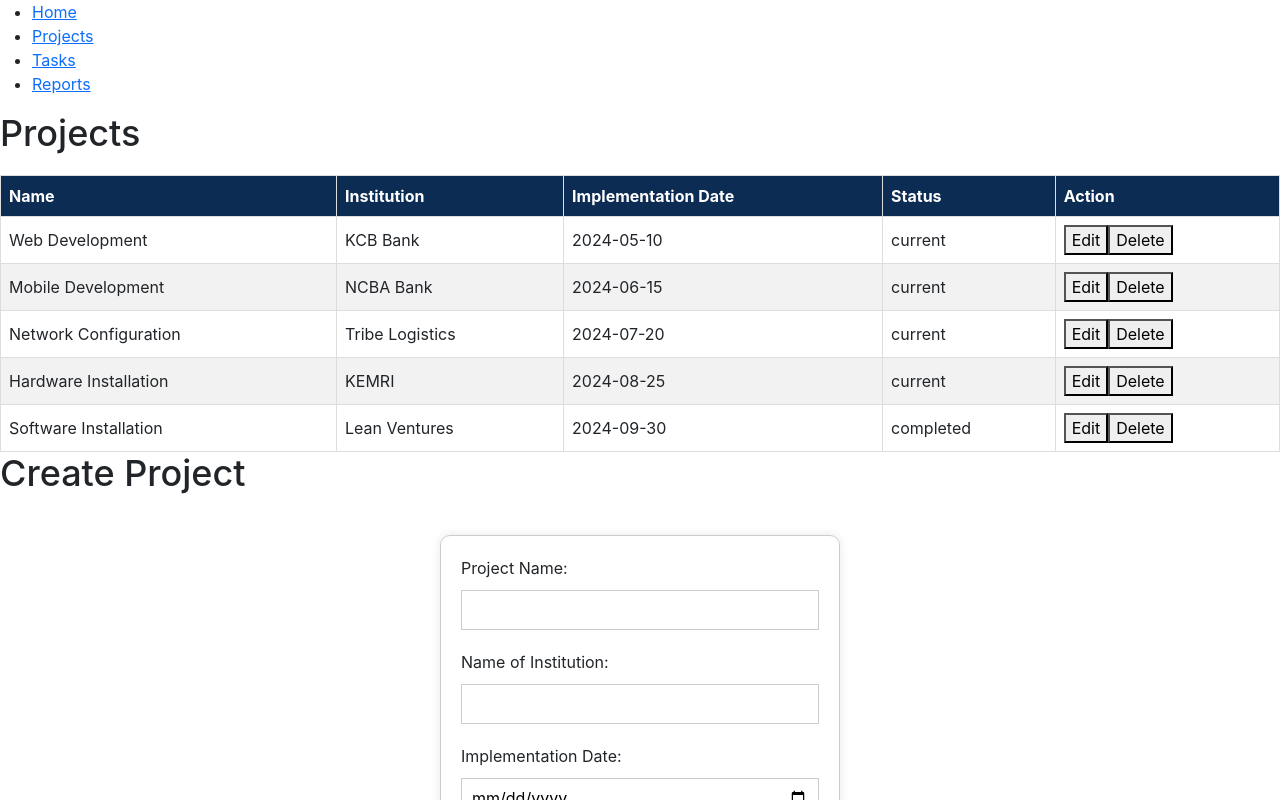
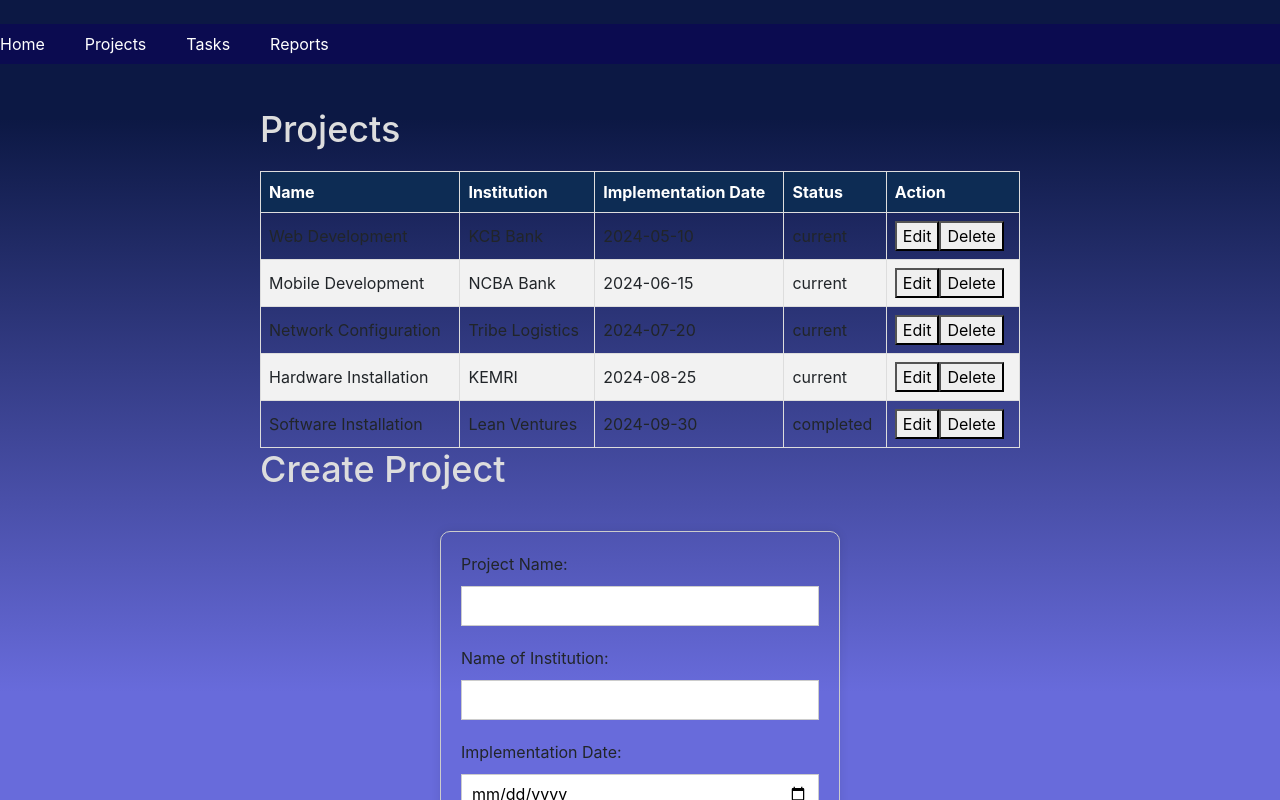
Before and after one commit to amandasuzzanne/project-tracker, a React (Create React App) app: page /projects in a window 1280 px wide. Shown: the top 800 px of the page. Built offline with nearby package versions, Linux system fonts and the light colour scheme; data requests are answered from the project's data file.

Commit message:
Inserting the Navbar

```diff
--- a/src/App.css
+++ b/src/App.css
@@ -1,60 +1,48 @@
-.navigtion{
-background-color: aqua;
-color: goldenrod;
-padding: 10px 0;
+.App {
+  background: rgb(104, 107, 219);
+  background: linear-gradient(0deg, rgba(104, 107, 219, 1) 30%, rgba(12, 24, 68, 1) 88%);
 }
-.navigation ul{
-  list-style-type: none;
-  margin:0;
-  padding: 0;
-  text-align: center;
-}
-.navigation ul li{
-  display: inline;
-  margin: 20px;
-}
-.navigation ul li a{
-  text-decoration: none;
-  color: black;
-  font-weight: bold;
-  padding: 10px 20px;
-  border-radius: 5px;
-  transition: background-color 0.3s ease;
-}
-.navigation ul li a:hover{
-  background-color: #1466bb;
-}
-.container{
+
+.container {
   margin: 20px auto;
   max-width: 800px;
   padding: 0 20px;
 }
-h1{
+
+h1 {
   font-size: 36px;
   margin-bottom: 20px;
+  color: #ddd;
 }
-p{
+
+p {
   font-size: 18px;
   line-height: 1.6;
   margin-bottom: 20px;
 }
-table{
+
+table {
   width: 100%;
-  border-collapse:collapse
+  border-collapse: collapse
 }
-table th,table td{
+
+table th,
+table td {
   border: 1px solid #ddd;
   padding: 8px;
 }
-table th{
+
+table th {
   background-color: #0d2c54;
   color: #fff;
   text-align: left;
 }
-table tr:nth-child(even){
+
+table tr:nth-child(even) {
   background-color: #f2f2f2;
 }
-form{
+
+form {
   max-width: 400px;
   margin: 40px auto;
   padding: 20px;
@@ -62,30 +50,36 @@ form{
   border-radius: 10px;
   box-shadow: 0 0 10px rgba(0, 0, 0, 0.1);
 }
-label{
+
+label {
   display: block;
   margin-bottom: 10px;
 }
-input,select{
+
+input,
+select {
   width: 100%;
   height: 40px;
   margin-bottom: 20px;
   padding: 10px;
   border: 1px solid #ccc;
 }
-button[type="submit"]{
+
+button[type="submit"] {
   width: 100%;
   height: 40px;
-  background-color: #4CAF50;
+  background-color: #1e175a;
   color: #fff;
   padding: 10px;
   border: none;
   border-radius: 10px;
   cursor: pointer;
 }
-button[type="submit"]:hover{
+
+button[type="submit"]:hover {
   background-color: #3e8e41;
 }
+
 /* Add some basic styling to make the table look decent */
 
 .home {
--- a/src/App.js
+++ b/src/App.js
@@ -4,29 +4,16 @@ import Home from './components/Home';
 import Projects from './components/Projects';
 import Tasks from './components/Tasks';
 import Reports from './components/Reports';
+import Navbar from './components/NavBar';
 import "./App.css";
 
 function App() {
   return (
+    <div className="App">
       <Router>
-      <div>
-        <nav>
-          <ul>
-            <li>
-              <a href="/">Home</a>
-            </li>
-            <li>
-              <a href="/projects">Projects</a>
-            </li>
-            <li>
-              <a href="/tasks">Tasks</a>
-            </li>
-            <li>
-              <a href="/reports">Reports</a>
-            </li>
-          </ul>
-        </nav>
-
+        <div><br />
+          <Navbar />
+          <br />
           <Routes>
             <Route path="/" element={<Home />} />
             <Route path="/projects" element={<Projects />} />
@@ -35,6 +22,7 @@ function App() {
           </Routes>
         </div>
       </Router>
+    </div>
   );
 }
 
--- a/src/components/NavBar.css
+++ b/src/components/NavBar.css
@@ -1,37 +1,12 @@
-.navigation {
-    display: flex;
-    justify-content: space-between;
-  }
+nav {
+  display: flex;
+  gap: 40px;
+  background-color: rgb(11, 11, 80);
+  height: 40px;
+  align-items: center;
+}
 
-  .navigation ul {
-    display: flex;
-    list-style-type: none;
-    padding: 0;
-    margin: 0;
-  }
-
-  .navigation ul li {
-    margin: 0 10px;
-    position: relative;
-  }
-
-  .navigation ul li:hover ul {
-    display: block;
-  }
-
-  .navigation ul ul {
-    display: none;
-    position: absolute;
-    top: 100%;
-    left: 0;
-    background-color: #f9f9f9;
-    min-width: 160px;
-  }
-
-  .navigation ul ul li {
-    display: block;
-  }
-
-  .navigation ul ul li:hover {
-    background-color: #ddd;
-  }
+nav a {
+  text-decoration: none;
+  color: rgb(255, 255, 255);
+}
--- a/src/components/NavBar.js
+++ b/src/components/NavBar.js
@@ -5,25 +5,15 @@ import { Link } from 'react-router-dom';
 function Navbar() {
   return (
     <div className='navigation'>
-      <ul>
-        <li><Link to="/">Home</Link></li>
-        <li>
-          <span>Projects</span>
-          <ul>
-            <li><Link to="/projects">All Projects</Link></li>
-            <li><Link to="/projects/create">Create Project</Link></li>
-          </ul>
-        </li>
-        <li>
-          <span>Tasks</span>
-          <ul>
-            <li><Link to="/tasks">All Tasks</Link></li>
-            <li><Link to="/tasks/create">Create Task</Link></li>
-          </ul>
-        </li>
-        <li><Link to="/reports">Reports</Link></li>
-      </ul>
+      <nav>
+        <a href="/">Home</a>
+        <a href="/projects">Projects</a>
+        <a href="/tasks">Tasks</a>
+        <a href="/reports">Reports</a>
+      </nav>
     </div>
+
+
   );
 }
 
--- a/src/components/Projects.js
+++ b/src/components/Projects.js
@@ -48,8 +48,9 @@ function Projects() {
 
   return (
     <div>
+      <div className="container">
         <h1>Projects</h1>
-      <table>
+        <table className="response-table">
           <thead>
             <tr>
               <th>Name</th>
@@ -76,6 +77,7 @@ function Projects() {
         </table>
         <CreateProject selectedProject={selectedProject} onProjectUpdate={handleProjectUpdate} />
       </div>
+    </div>
   );
 }
 
--- /dev/null
+++ b/src/components/Tables.css
@@ -0,0 +1,36 @@
+.response-table {
+    width: 100%;
+    border-collapse: collapse;
+}
+
+.response-table th,
+.response-table td {
+    border: 1px solid #dddddd;
+    padding: 8px;
+    text-align: left;
+}
+
+.response-table th {
+    background-color: #f2f2f2;
+    font-weight: bold;
+}
+
+.response-table tr:nth-child(even) {
+    background-color: #f9f9f9;
+}
+
+.response-table tr:hover {
+    background-color: #f5f5f5;
+}
+
+.response-table button {
+    background-color: #007bff;
+    color: white;
+    border: none;
+    padding: 8px 12px;
+    cursor: pointer;
+}
+
+.response-table button:hover {
+    background-color: #0056b3;
+}
--- a/src/components/Tasks.js
+++ b/src/components/Tasks.js
@@ -59,6 +59,7 @@ function Tasks() {
 
   return (
     <div>
+      <div className="container">
         <h1>Tasks</h1>
         <table>
           <thead>
@@ -87,6 +88,7 @@ function Tasks() {
         </table>
         <CreateTask projects={projects} />
       </div>
+    </div>
   );
 }
 
```
Lines whose indentation alone changed are shown as unchanged.
